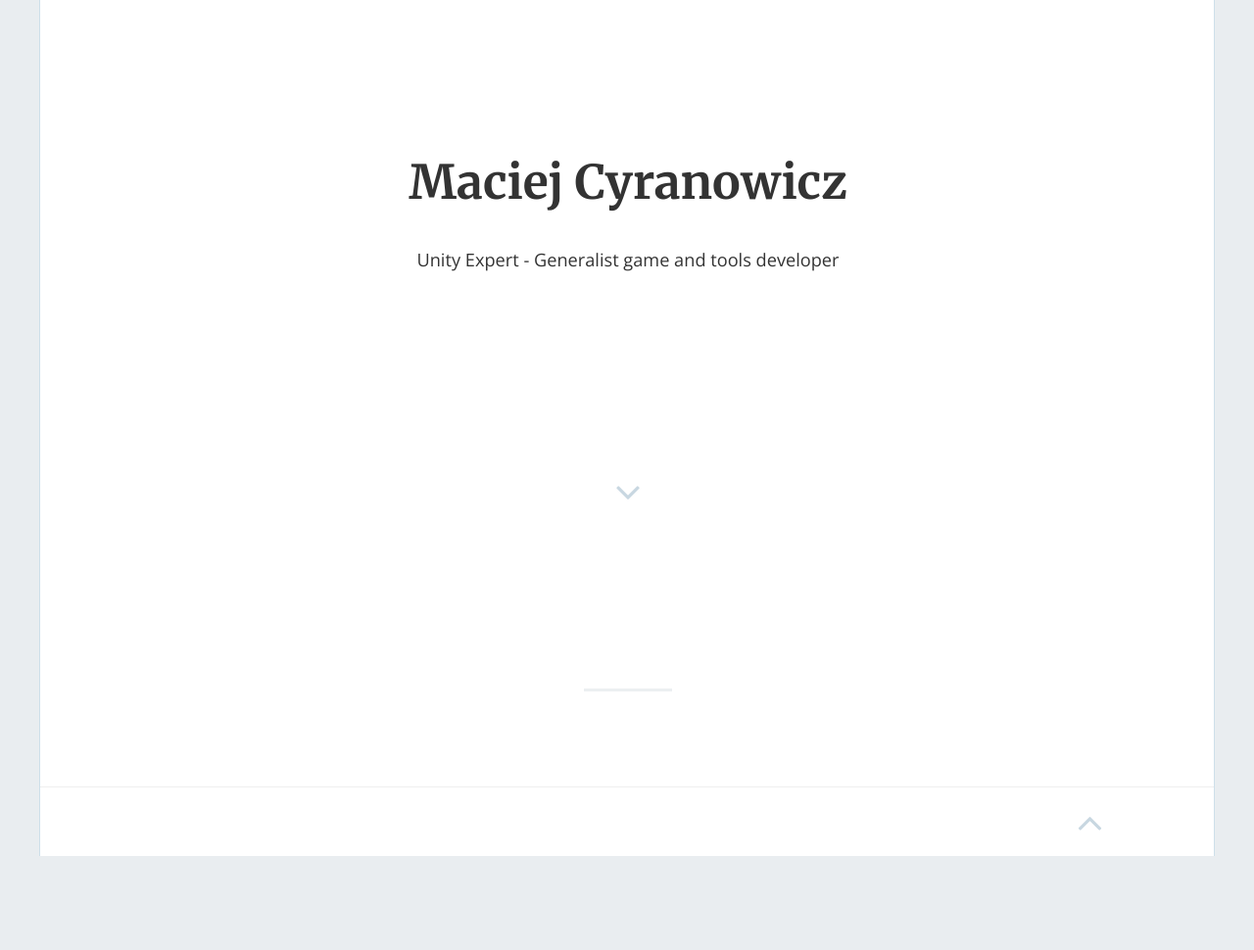
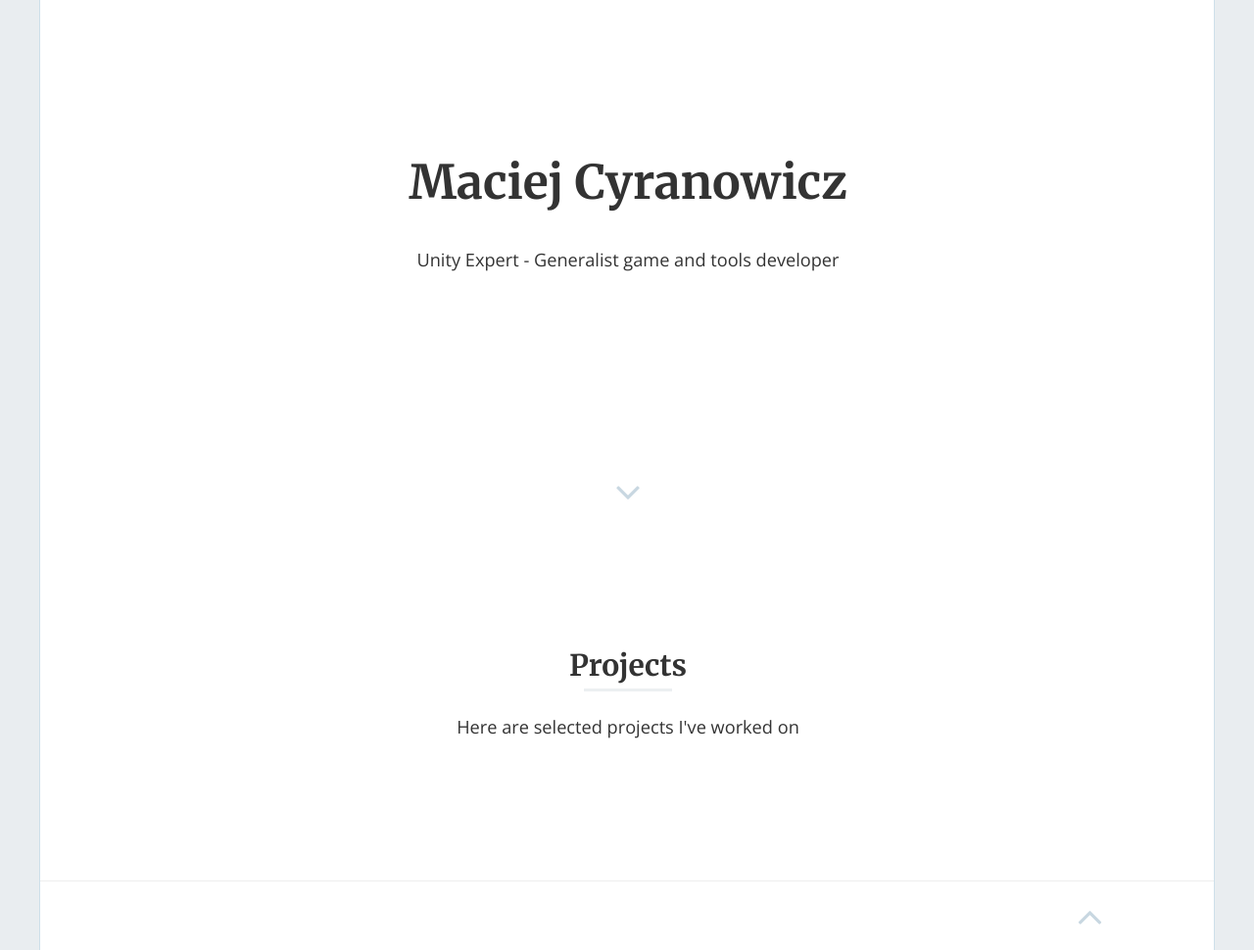
Before and after one commit to Warlander/warlander.github.io, a Jekyll site: the page built from index.md, in a window 1280 px wide. Shown: the whole page at 98% size. Built offline with Jekyll 4.4.1, drawn with Linux system fonts in a browser that asks for light colours; nearby versions of some CDN libraries; our own code applies the rules of GitHub Pages for plain Markdown files; the list of posts is cut into pages by our own code; before the commit the page ends 900 px from its top, so only the background shows below that.

Commit message:
Another layout test

```diff
--- a/_config.yml
+++ b/_config.yml
@@ -5,6 +5,8 @@ url: "https://warlander.github.io"
 twitter_username: ""
 github_username: ""
 medium_username: ""
+section_title: "Projects"
+section_subtitle: "Here are selected projects I've worked on"
 
 paginate: 10
 paginate_path: "/page:num/"
```
